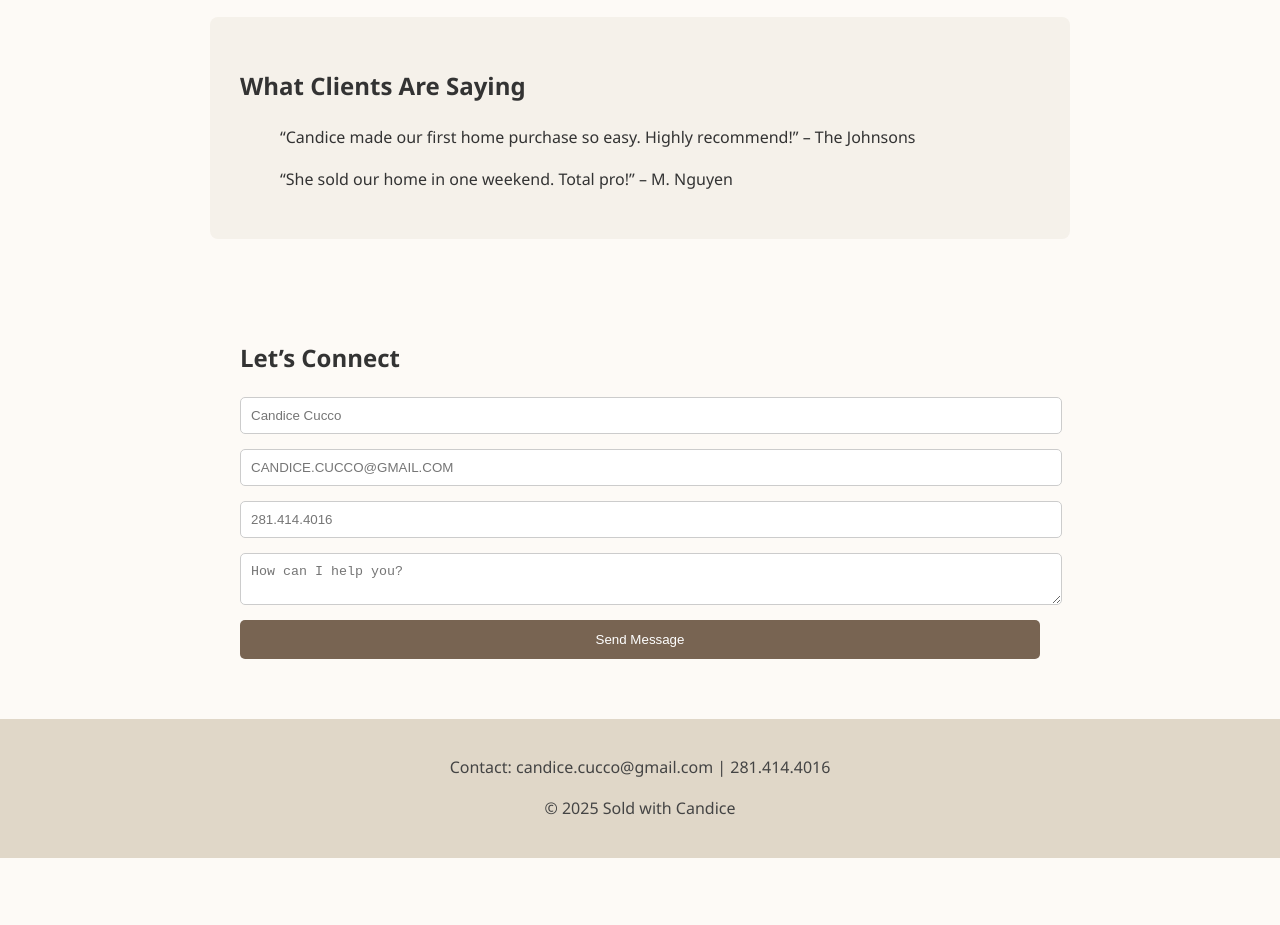
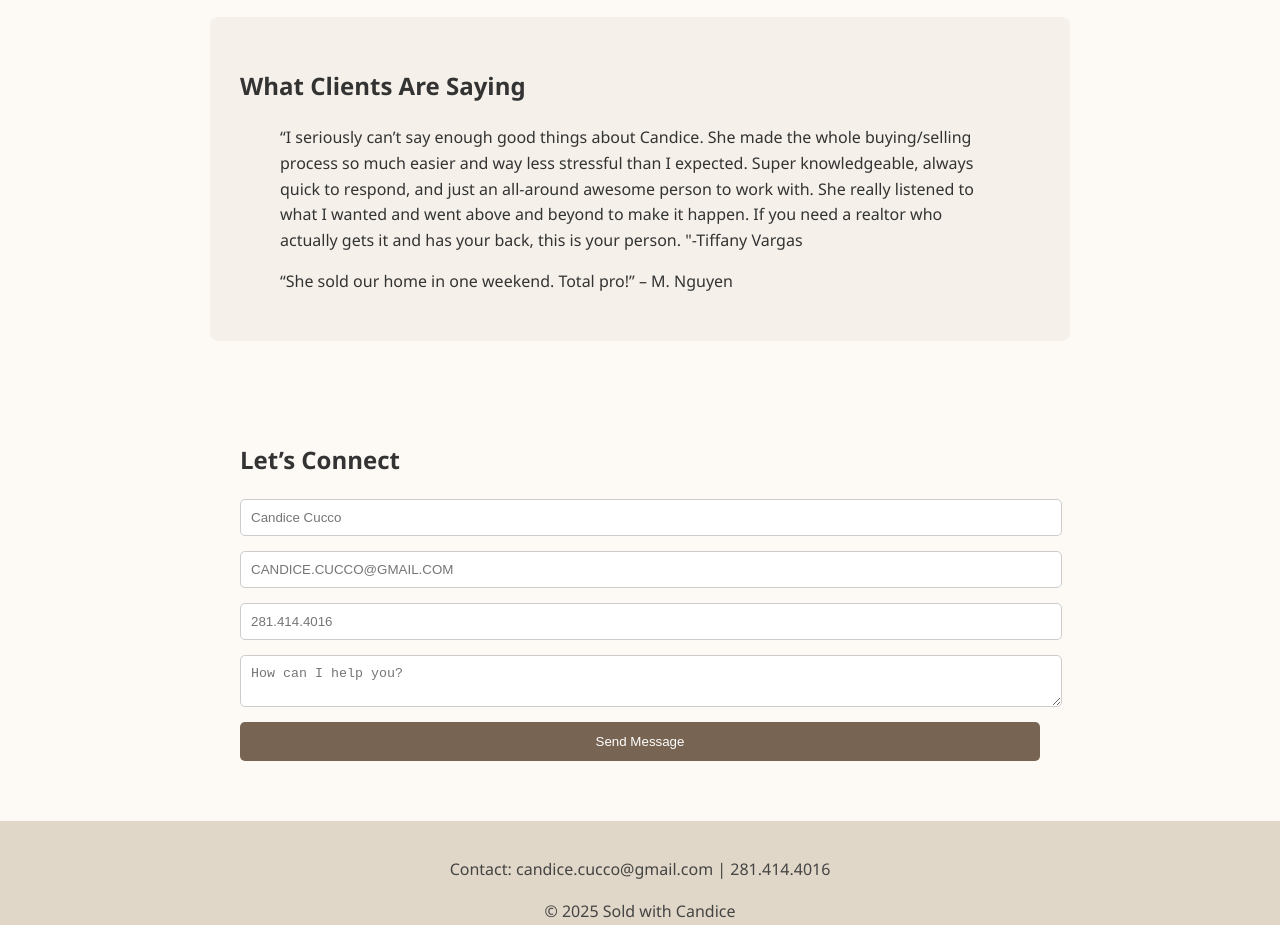
Before and after one commit to Candice-Cucco/Candice-landing, a plain HTML site: page index.html in a window 1280 px wide. Shown: the part 850-1775 px from the top of the page. Before the commit the page ends 1708 px from the top, so only its background shows below. Drawn offline with Linux system fonts and the light colour scheme.

Commit message:
Update index.html

```diff
--- a/index.html
+++ b/index.html
@@ -30,7 +30,8 @@
 
   <section class="testimonials">
     <h2>What Clients Are Saying</h2>
-    <blockquote>“Candice made our first home purchase so easy. Highly recommend!” – The Johnsons</blockquote>
+    <blockquote>“I seriously can’t say enough good things about Candice. She made the whole buying/selling process so much easier and way less stressful than I expected. Super knowledgeable, always quick to respond, and just an all-around awesome person to work with. She really listened to what I wanted and went above and beyond to make it happen. If you need a realtor who actually gets it and has your back, this is your person.
+"-Tiffany Vargas</blockquote>
     <blockquote>“She sold our home in one weekend. Total pro!” – M. Nguyen</blockquote>
   </section>
 
```
